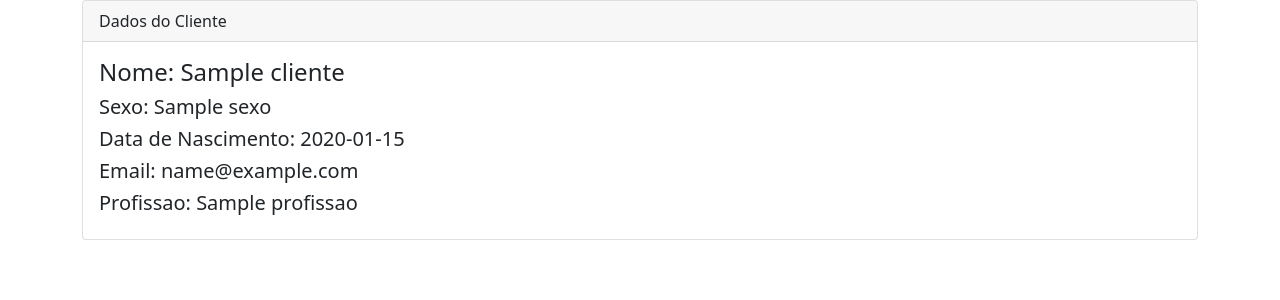
After one commit to vitorskt/Flask-fundamentos, a Flask app: template app/templates/clientes/lista_cliente.html in a window 1280 px wide. The commit adds this page. Shown: the top 300 px of the page. Run offline with Flask 2, Linux system fonts and the light colour scheme; the template is opened without the code that fills it: most values are stand-ins (such as "Sample title", 1, 10 or a date in 2020); some libraries are stand-ins or nearby versions.

Commit message:
concluindo a listagem por id e melhorando o template

```diff
--- a/app/templates/clientes/base.html
+++ b/app/templates/clientes/base.html
@@ -9,9 +9,10 @@
   <link rel="stylesheet" href="{{ url_for('static', filename='css/bootstrap.css') }}">
 </head>
 <body>
-
+<main class="container">
   {% block conteudo %}
 
   {% endblock conteudo %}
+</main>
 </body>
 </html>
--- /dev/null
+++ b/app/templates/clientes/lista_cliente.html
@@ -0,0 +1,20 @@
+{% extends "clientes/base.html" %}
+
+{% block title %}
+Listagem de cliente
+{% endblock title %}
+
+{% block conteudo %}
+<div class="card">
+    <div class="card-header">
+        Dados do Cliente
+    </div>
+    <div class="card-body">
+        <h4 class="card-title">Nome: {{ cliente.nome }}</h4>
+        <h5>Sexo: {{ cliente.sexo }}</h5>
+        <h5>Data de Nascimento: {{ cliente.data_nascimento.strftime("%d/%m/%Y") }}</h5>
+        <h5>Email: {{ cliente.email }}</h5>
+        <h5>Profissao: {{ cliente.profissao }}</h5>
+    </div>
+</div>
+{% endblock conteudo %}
--- a/app/templates/clientes/lista_clientes.html
+++ b/app/templates/clientes/lista_clientes.html
@@ -18,7 +18,7 @@
   <tbody>
   {% for i in clientes %}
     <tr>
-      <td>{{ i.nome }}</td>
+      <td><a href="{{ url_for('listar_cliente', id=i.id) }}">{{ i.nome }}</a></td>
       <td>{{ i.data_nascimento }}</td>
       <td>{{ i.profissao }}</td>
       <td>
--- a/app/views/cliente_view.py
+++ b/app/views/cliente_view.py
@@ -46,4 +46,4 @@ def listar_clientes():
 def listar_cliente(id):
     cliente = cliente_model.Cliente.query.filter_by(id=id).first()
 
-    return cliente.nome
+    return render_template("clientes/lista_cliente.html", cliente=cliente)
```
